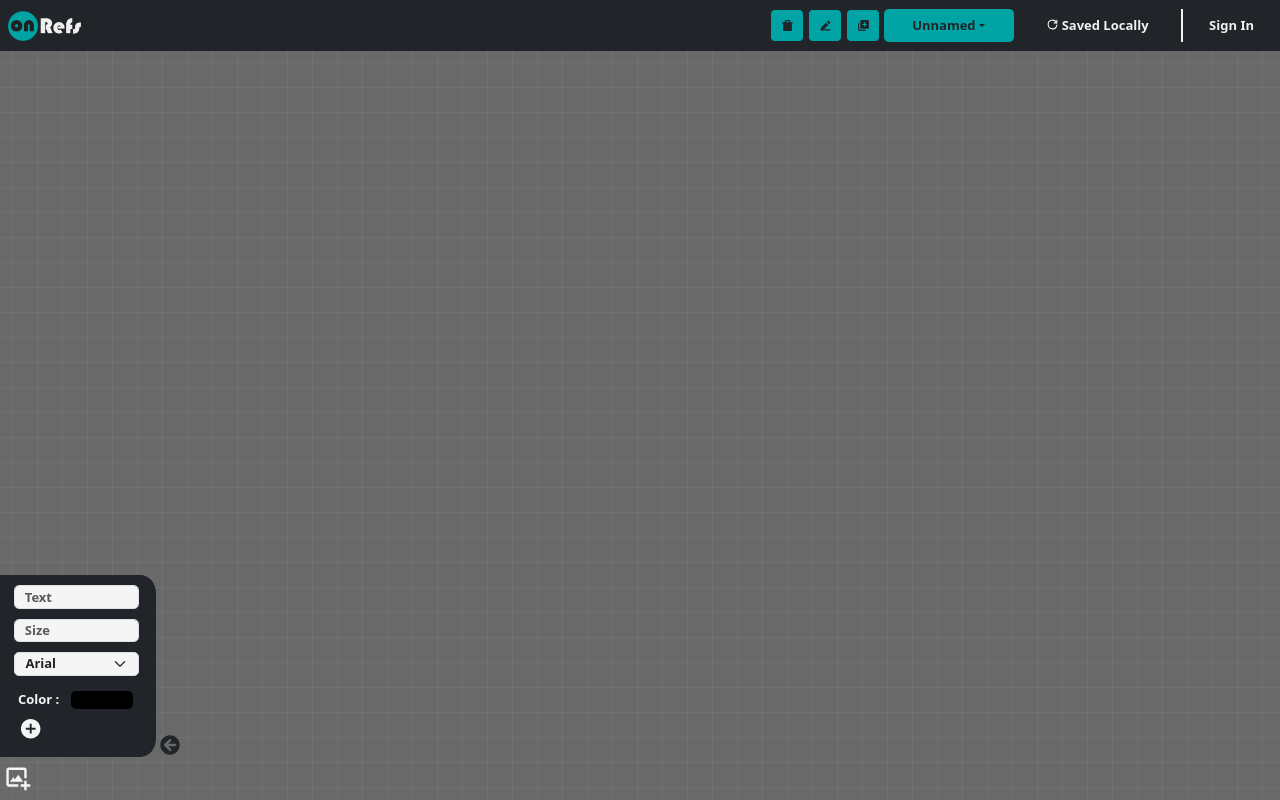
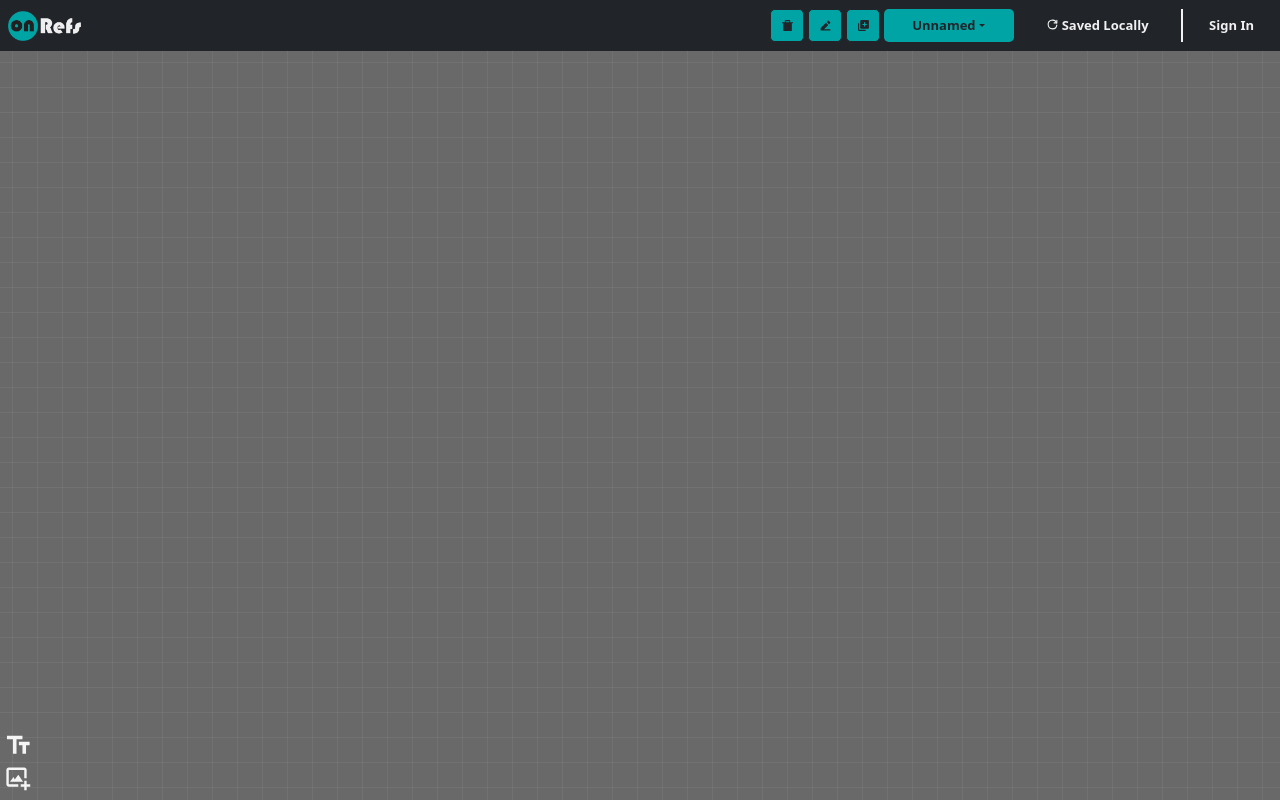
Before and after one commit to Vergiis/OnRefs, a React (Vite) app: page / in a window 1280 px wide. Built offline with nearby package versions, Linux system fonts and the light colour scheme.

Commit message:
2 files modified

```diff
--- a/src/TextAdd.tsx
+++ b/src/TextAdd.tsx
@@ -2,9 +2,33 @@ import { useRef, useState } from 'react';
 import { Form } from 'react-bootstrap';
 import { FaArrowCircleLeft } from 'react-icons/fa';
 import { MdAddCircle, MdOutlineTextFields } from 'react-icons/md';
+import $ from 'jquery';
 
 export function TextAdd({ modalAddTextClick }: any) {
-  const [isArrowIcon, setIsArrowIcon] = useState(true);
+  const [isArrowIcon, setIsArrowIcon] = useState(false);
+  const [textAddShow, settextAddShow] = useState(false);
+
+  const handleTextAddShow = () => {
+    if (!textAddShow) {
+      settextAddShow(true);
+      $('#textAddToggle').animate(
+        {
+          width: 'toggle',
+        },
+        200
+      );
+      setIsArrowIcon(!isArrowIcon);
+    } else {
+      $('#textAddToggle').animate(
+        {
+          width: 'toggle',
+        },
+        200
+      );
+      setIsArrowIcon(!isArrowIcon);
+      settextAddShow(false);
+    }
+  };
 
   const textRef: any = useRef(null);
   const colorRef: any = useRef(null);
@@ -38,7 +62,7 @@ export function TextAdd({ modalAddTextClick }: any) {
   };
   return (
     <Form className="addText">
-      <Form.Group className="addOptionWindow">
+      <Form.Group className="addOptionWindow" id="textAddToggle">
         <Form.Control
           type="text"
           placeholder="Text"
@@ -88,7 +112,7 @@ export function TextAdd({ modalAddTextClick }: any) {
         </Form.Group>
       </Form.Group>
       <Form.Group>
-        <Form.Label id="addTextButton">
+        <Form.Label id="addTextButton" onClick={handleTextAddShow}>
           {isArrowIcon ? (
             <FaArrowCircleLeft className="arrowButton" />
           ) : (
--- a/src/styles/canvasStyle.css
+++ b/src/styles/canvasStyle.css
@@ -126,6 +126,7 @@
   margin-top: -12em;
   background-color: #212529;
   border-radius: 0% 10% 10% 0%;
+  display: none;
 }
 .addTextInput {
   float: left;
```
